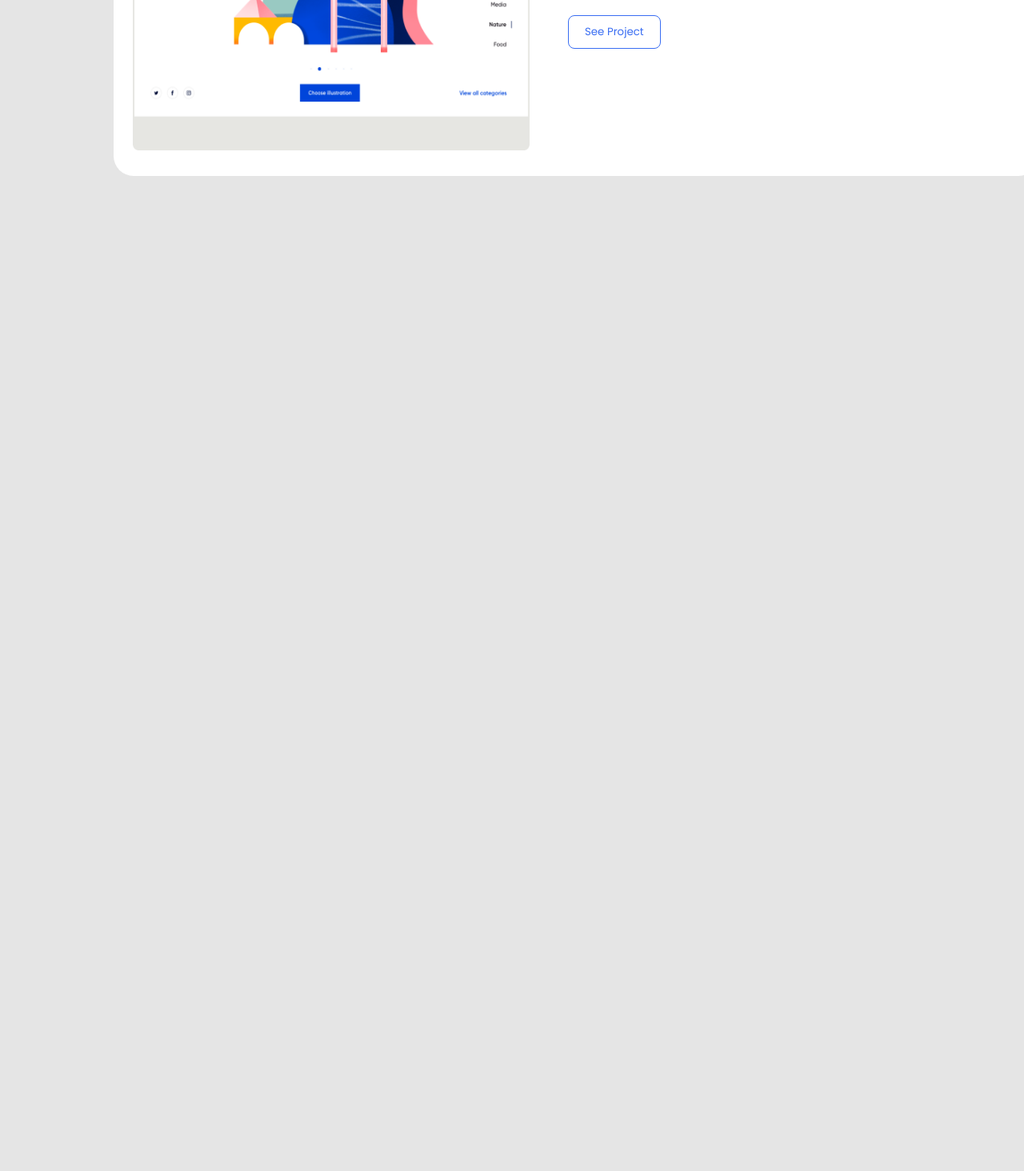
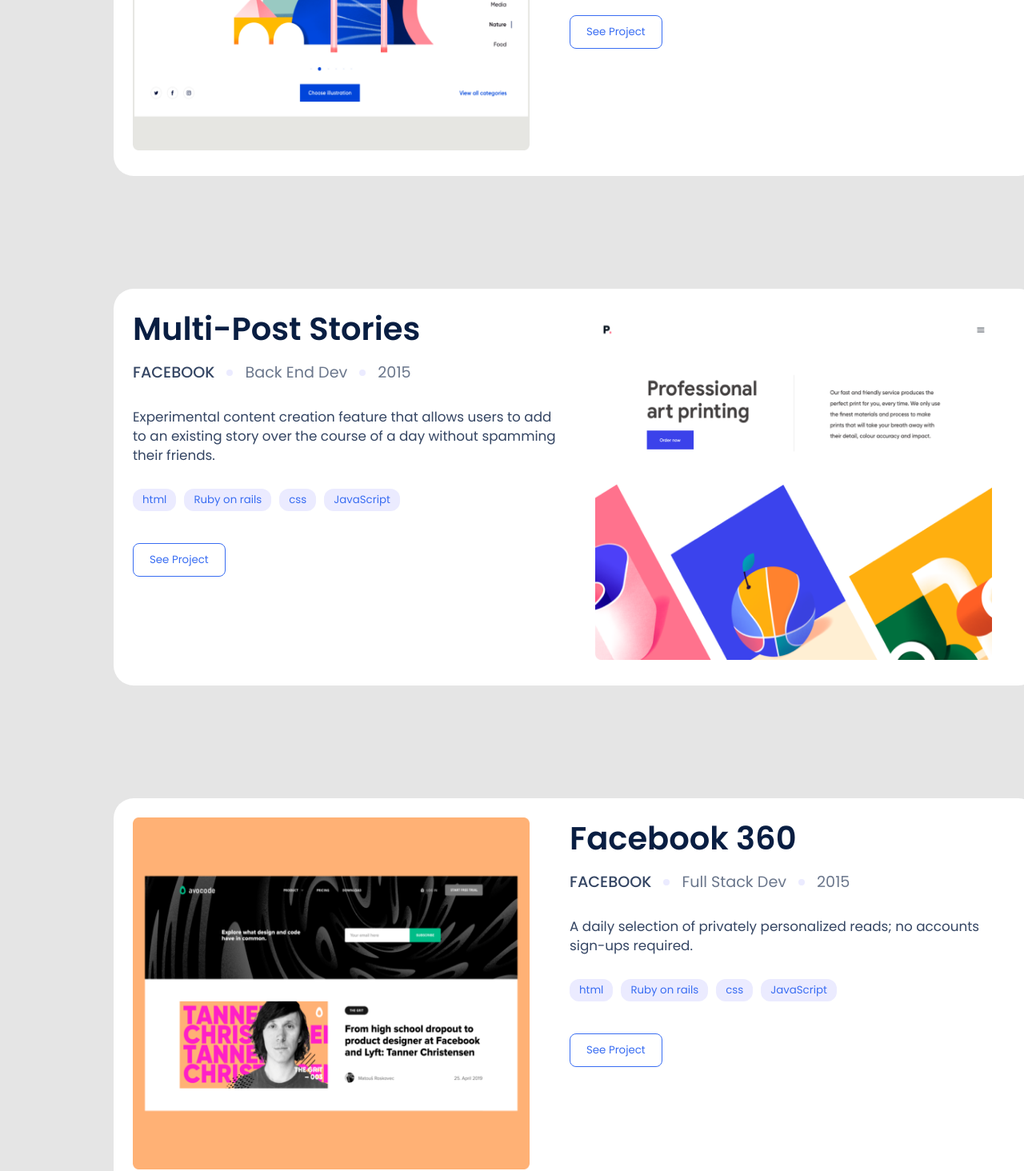
Before and after one commit to felixDev22/Portfolio-desktop-version, a website: page index.html in a window 1280 px wide. Shown: the part 1336-2800 px from the top of the page at 80% size. Before the commit the page ends 1698 px from the top, so only its background shows below. Drawn offline with Linux system fonts and the light colour scheme.

Commit message:
Add portfolio projects

```diff
--- a/index.html
+++ b/index.html
@@ -70,8 +70,10 @@
 
 <section class="portfolio">
    <div class="grid-container">
-    <div class="row">
-        <div class="card">
+    <div class="row flex-container">
+
+      <!-- Portfolio card one -->
+        <div class="card project-1">
         <div class="col-1">
             <ul>
                 <li>
@@ -98,15 +100,136 @@
               <li> <button type="button" class="tools-btn">JavaScript</button></li>
             </ul>
           </div>
-          <button type="button" class="primary-btn">See Project</button>
+          <div>
+            <button type="button" class="primary-btn">See Project</button>
+          </div>
         </div>
     </div>
+   </div>
+
+   <div class="row flex-container">
+
+    <!-- Portfolio card two -->
+      <div class="card project-2">
+      <div class="col-1">
+          <ul>
+              <li>
+                  <img src="images/Snapshoot Portfolio 2.png" alt="portfolio-img2">
+              </li>
+          </ul>
+      </div>
+      <div class="col-2">
+        <a href="#" class="work-title">
+          <h2>Multi-Post Stories</h2>
+        </a>
+        <div class="work-details">
+          <h4 class="sub-title">FACEBOOK</h4>
+          <span class="bullet-point"></span>
+          <h3>Back End Dev</h3>
+          <span class="bullet-point"></span>
+          <h3>2015</h3>
+        </div>
+        <p>Experimental content creation feature that allows users to add to an existing story over the course of a day without spamming their friends.</p>
+        <div class="work-tools">
+          <ul>
+            <li><button type="button" class="tools-btn">html</button></li>
+            <li><button type="button" class="tools-btn">Ruby on rails</button></li>
+            <li><button type="button" class="tools-btn">css</button></li>
+            <li> <button type="button" class="tools-btn">JavaScript</button></li>
+          </ul>
+        </div>
+        <div>
+        <button type="button" class="primary-btn">See Project</button>
+      </div>
+      </div>
+  </div>
+ </div>
+
+ <!-- Portfolio card three -->
+        <div class="card project-3">
+        <div class="col-1">
+            <ul>
+                <li>
+                    <img src="images/Snapshoot Portfolio 3.png" alt="portfolio-img3">
+                </li>
+            </ul>
+        </div>
+        <div class="col-2">
+          <a href="#" class="work-title">
+            <h2>Facebook 360</h2>
+          </a>
+          <div class="work-details">
+            <h4 class="sub-title">FACEBOOK</h4>
+            <span class="bullet-point"></span>
+            <h3>Full Stack Dev</h3>
+            <span class="bullet-point"></span>
+            <h3>2015</h3>
+          </div>
+          <p>A daily selection of privately personalized reads; no accounts<br>sign-ups required.</p>
+          <div class="work-tools">
+            <ul>
+              <li><button type="button" class="tools-btn">html</button></li>
+              <li><button type="button" class="tools-btn">Ruby on rails</button></li>
+              <li><button type="button" class="tools-btn">css</button></li>
+              <li> <button type="button" class="tools-btn">JavaScript</button></li>
+            </ul>
+          </div>
+          <div>
+            <button type="button" class="primary-btn" class="active">See Project</button>
+          </div>
+        </div>
+    </div>
+
+    <!-- Portfolio card four -->
+   <div class="row flex-container">
+    <div class="card project-2">
+    <div class="col-1">
+        <ul>
+            <li>
+                <img src="images/Snapshoot Portfolio 4.png" alt="portfolio-img2">
+            </li>
+        </ul>
+    </div>
+    <div class="col-2">
+      <a href="#" class="work-title">
+        <h2>Uber Navigation</h2>
+      </a>
+      <div class="work-details">
+        <h4 class="sub-title">UBER</h4>
+        <span class="bullet-point"></span>
+        <h3>Lead Development</h3>
+        <span class="bullet-point"></span>
+        <h3>2018</h3>
+      </div>
+      <p>Experimental content creation feature that allows users to add to an existing story over the course of a day without spamming their friends.</p>
+      <div class="work-tools">
+        <ul>
+          <li><button type="button" class="tools-btn">html</button></li>
+          <li><button type="button" class="tools-btn">Ruby on rails</button></li>
+          <li><button type="button" class="tools-btn">css</button></li>
+          <li> <button type="button" class="tools-btn">JavaScript</button></li>
+        </ul>
+      </div>
+      <div>
+      <button type="button" class="primary-btn">See Project</button>
+    </div>
+    </div>
+</div>
+</div>
+
+
 
 
 
 
 
    </div>
+
+
+
+
+
+
 
 
 
--- a/style.css
+++ b/style.css
@@ -42,12 +42,12 @@
 }
 .grid-container {
   display: grid;
-  grid-template-columns: 1fr 1fr;
+  grid-template-columns: 1fr;
   padding: 8.875rem;
 }
 .flex-container {
   display: flex;
-  align-items: center;
+  flex-direction: row;
 }
 h1 {
   font-size: 3rem;
@@ -62,13 +62,13 @@
   color: var(--header-color);
 }
 h3 {
-  font-size: 0.8rem;
+  font-size: 1.2rem;
   font-weight: normal;
   color: var(--season-color);
 }
 
 h4 {
-  font-size: 0.8rem;
+  font-size: 1.2rem;
   font-weight: 500;
   color: var(--company-color);
 }
@@ -155,7 +155,23 @@
   margin-top: 8.8rem;
   display: flex;
 }
-
+.card p {
+  color: var(--text-color);
+  font-size: 1.05rem;
+  line-height: 1.5rem;
+  margin-bottom: 24px;
+}
+.col-1 {
+  display: flex;
+  flex-direction: column;
+  flex-basis: 50%;
+}
+.col-2 {
+  display: flex;
+  flex-direction: column;
+  flex-basis: 50%;
+  margin-left: -2rem;
+}
 .col-1 img {
   width: 544px;
   height: 488px;
@@ -172,11 +188,7 @@
   border-radius: 50%;
   margin: 15px;
 }
-.col-2 p {
-  font-size: 3.2rem;
-  color: var(--text-color);
-  margin-bottom: 24px;
-}
+
 .work-details {
   display: flex;
   align-items: center;
@@ -188,20 +200,16 @@
   color: var(--work-title);
 }
 
-.card p {
-  font-size: 0.9rem;
-  line-height: 1.5rem;
-}
-
 .work-tools ul {
   display: flex;
+  font-size: 1rem;
 }
 
 .tools-btn {
   padding: 4px 12px;
   background: var(--tools-background);
   border-radius: 12px;
-  margin-right: 5px;
+  margin-right: 10px;
   color: var(--button-text);
   margin-top: 0.4rem;
   margin-bottom: 24px;
@@ -215,6 +223,7 @@
   background: var(--card-bkg-color);
   margin-top: 1rem;
   cursor: pointer;
+  display: flex-start;
 }
 
 .primary-btn:hover {
@@ -222,3 +231,10 @@
   color: var(--card-bkg-color);
   box-shadow: 4px 4px 7px #7f8aed;
 }
+.row .project-2 {
+  display: flex;
+  flex-direction: row-reverse;
+}
+.project-2 .col-1 {
+  right: 0rem;
+}
```
